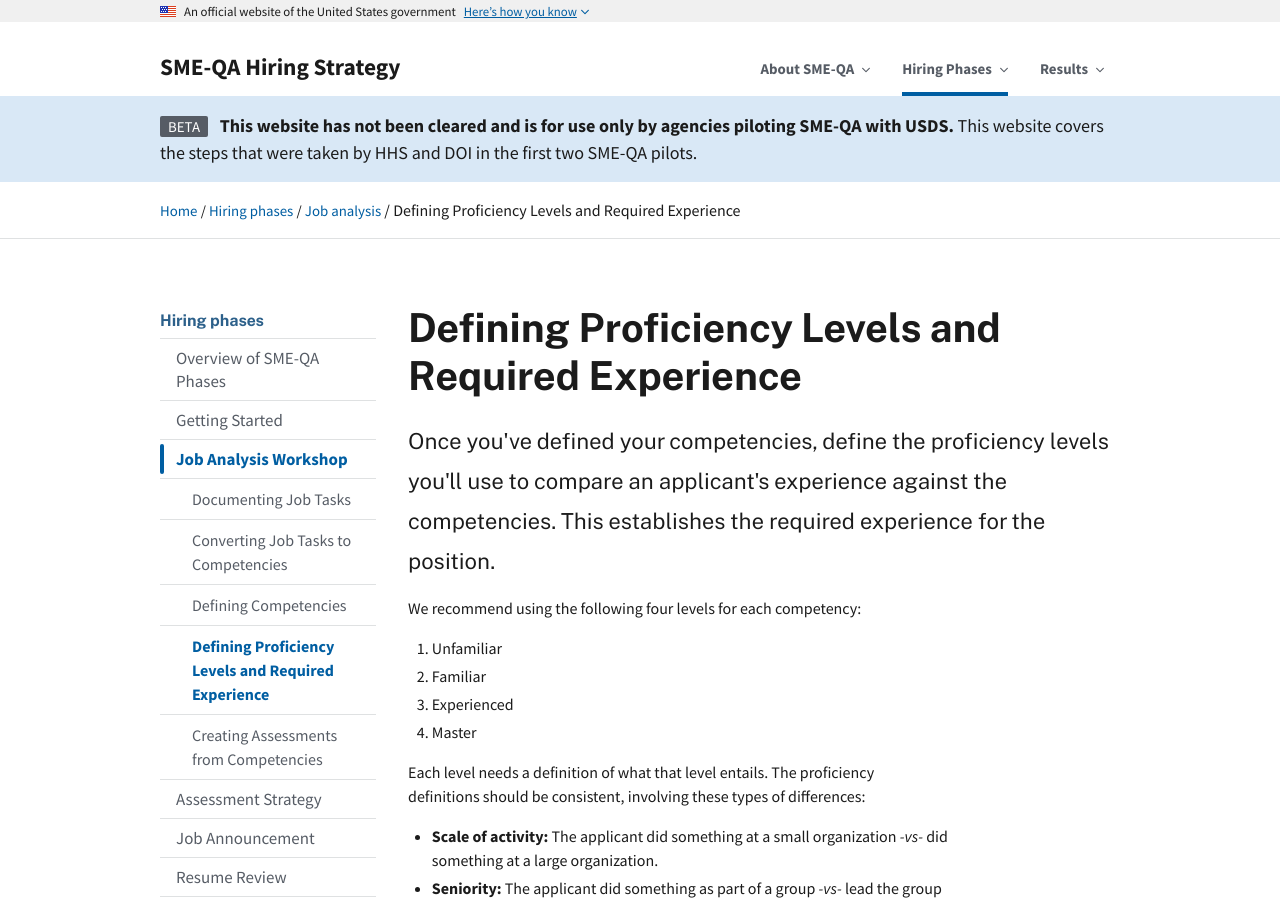
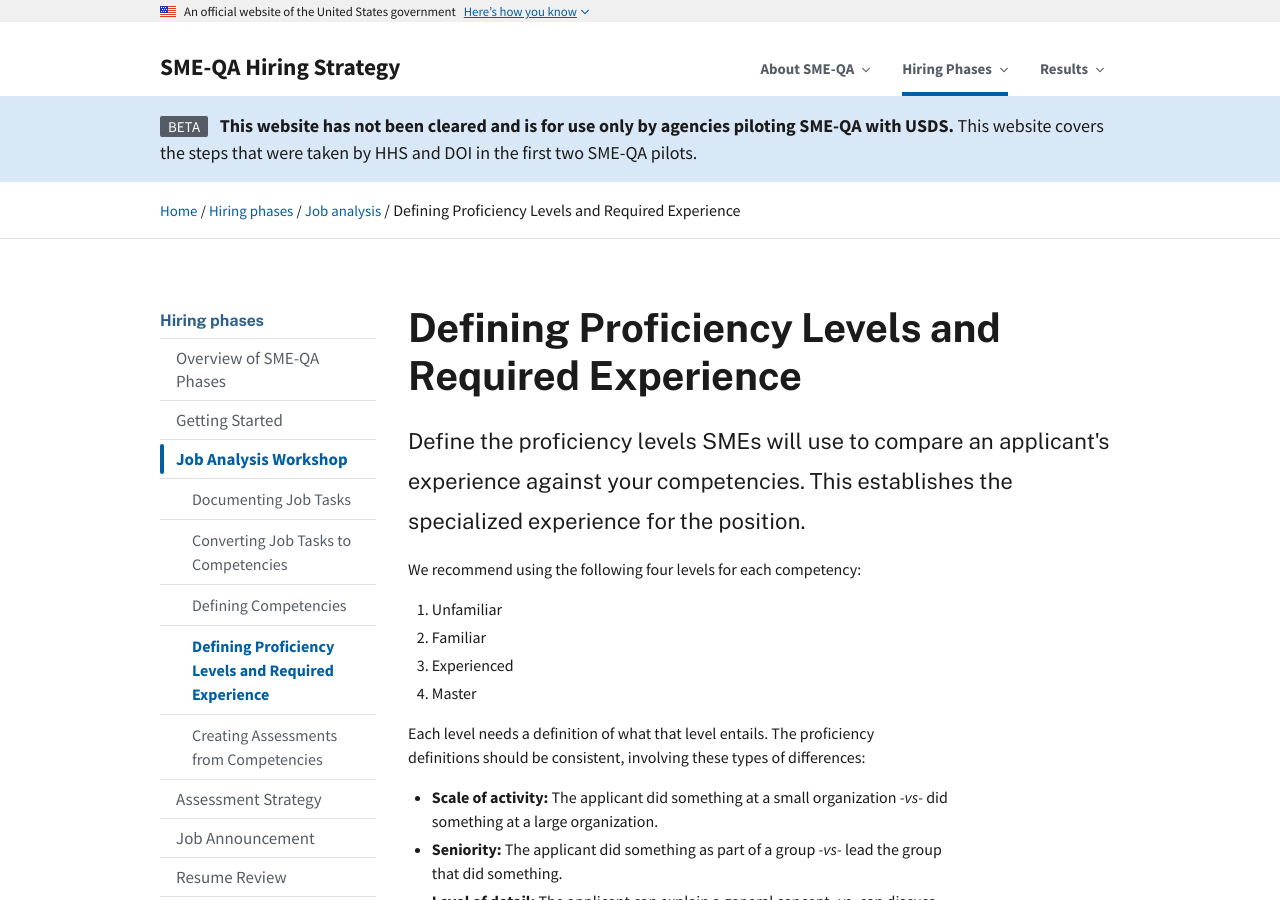
Before and after one commit to usds/SME-QA-Website, a Jekyll site: the page built from pages/phases/job-analysis/defining-proficiency-levels.md, in a window 1280 px wide and 900 px high. Built offline with Jekyll 4.4.1, drawn with Linux system fonts in a browser that asks for light colours.

Commit message:
Update defining-proficiency-levels.md

```diff
--- a/pages/phases/job-analysis/defining-proficiency-levels.md
+++ b/pages/phases/job-analysis/defining-proficiency-levels.md
@@ -6,7 +6,7 @@
 sidenav: hiring-phases
 phase: job-analysis
 sub-phase-order: 050
-intro: Once you've defined your competencies, define the proficiency levels you'll use to compare an applicant's experience against the competencies. This establishes the required experience for the position.
+intro: Define the proficiency levels SMEs will use to compare an applicant's experience against your competencies. This establishes the specialized experience for the position.
 ---
 
 <p class="usa-intro">
```
